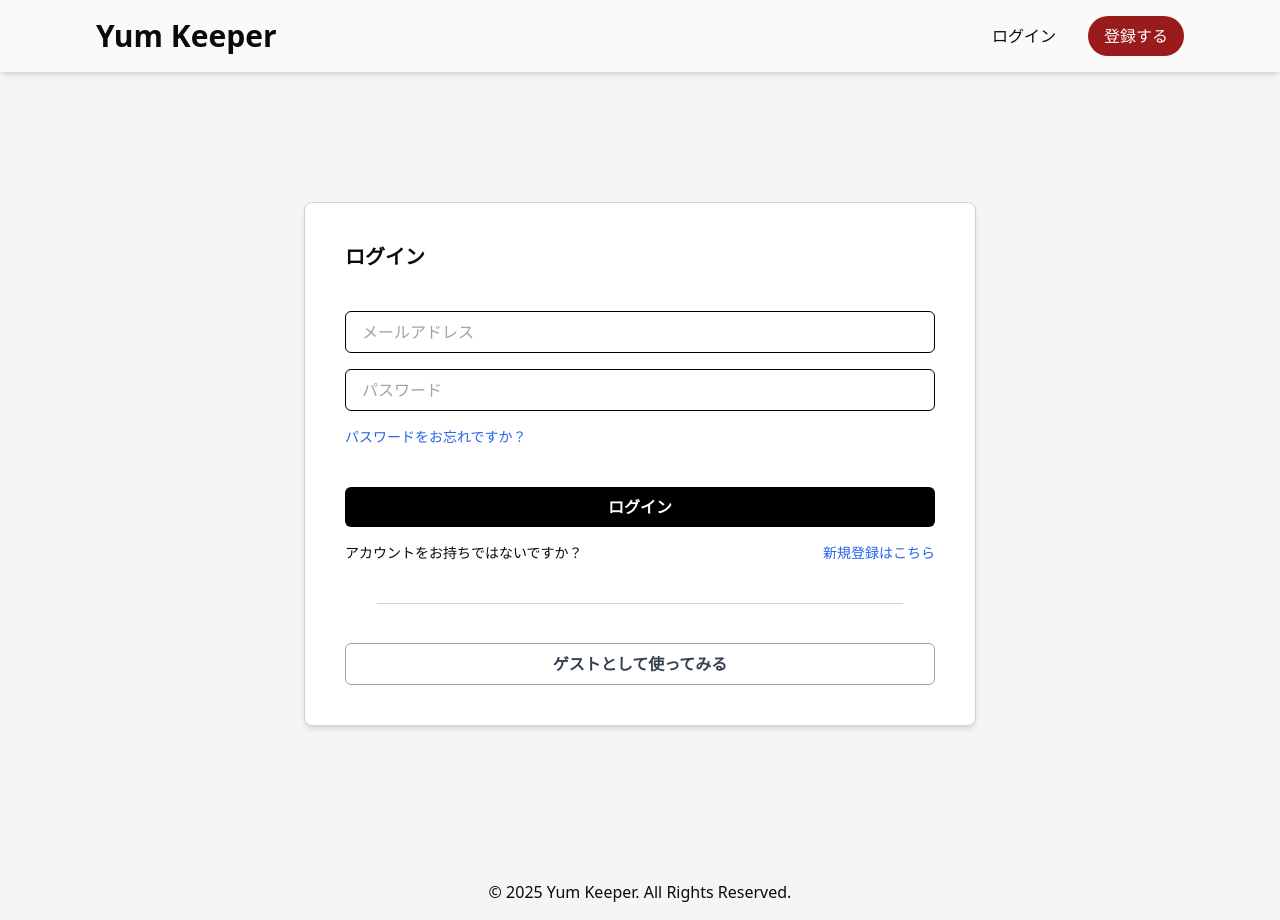
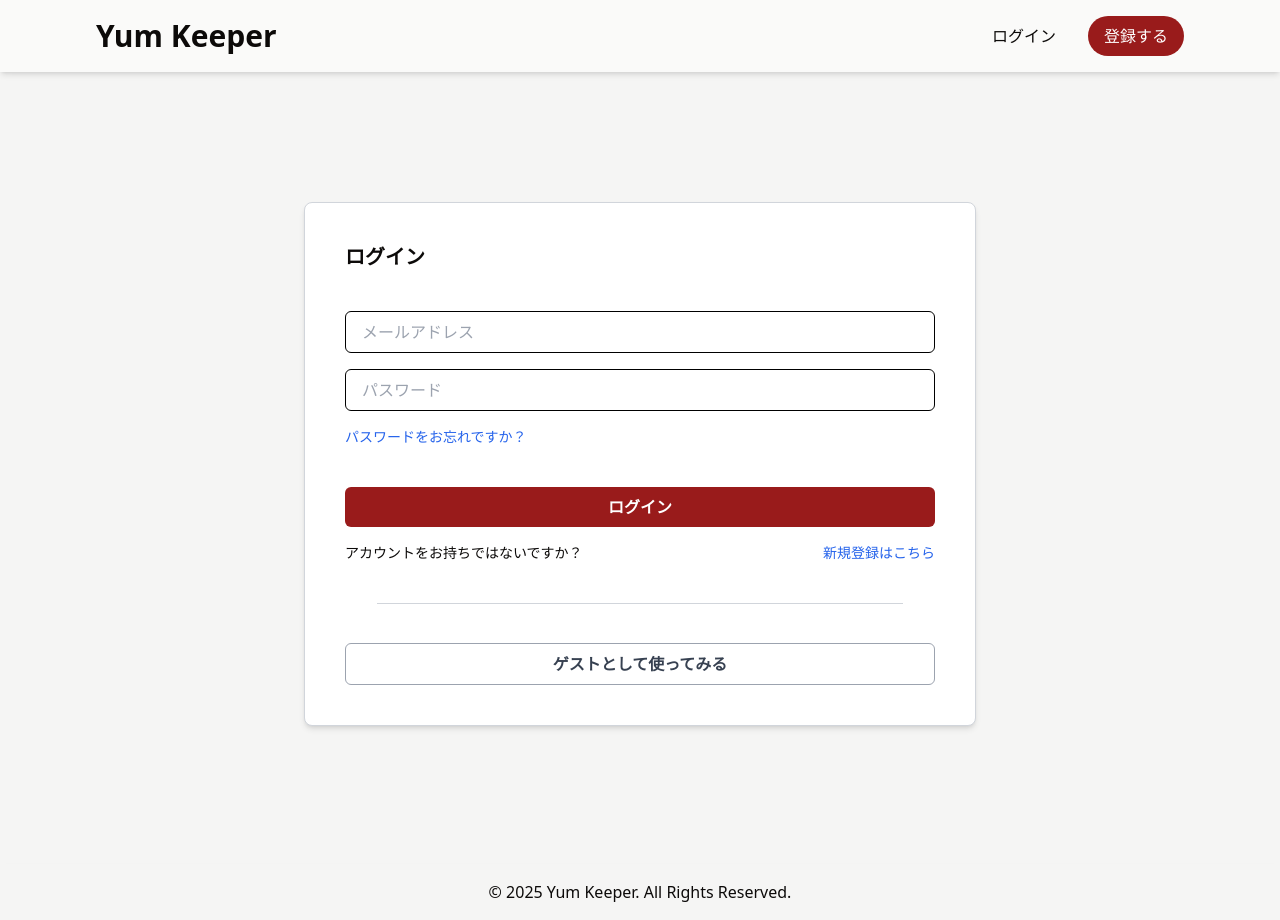
Before and after one commit to y4tk8/yumkeeper_frontend, a Next.js app: page /signin in a window 1280 px wide. Built offline with nearby package versions, Linux system fonts and the light colour scheme; no server answers.

Commit message:
chore: 各用途に応じたボタンデザインを定義 #149

```diff
--- a/src/components/ui/Button.tsx
+++ b/src/components/ui/Button.tsx
@@ -3,7 +3,7 @@ import clsx from "clsx";
 
 interface ButtonProps extends React.ButtonHTMLAttributes<HTMLButtonElement> {
   fullWidth?: boolean;
-  variant?: "primary" | "outline" | "destructive" | "pagination";
+  variant?: "primary" | "secondary" | "outline" | "destructive" | "guest" | "pagination";
   className?: string;
   disabled?: boolean;
 }
@@ -23,16 +23,24 @@ export default function Button({
     switch (variant) {
       case "primary":
         return disabled
-          ? "bg-gray-400 text-white"
-          : "bg-black text-white hover:bg-gray-800";
+          ? "bg-red-800 text-white"
+          : "bg-red-800 hover:bg-red-900 text-white";
+      case "secondary":
+        return disabled
+          ? "bg-gray-700 text-white"
+          : "bg-gray-700 hover:bg-gray-800 text-white";
       case "outline":
         return disabled
-          ? "border border-gray-300 text-gray-400"
+          ? "border border-gray-400 text-gray-400"
           : "border border-gray-400 text-gray-700 hover:bg-gray-100";
       case "destructive":
         return disabled
           ? "bg-gray-400 text-white"
-          : "bg-red-600 text-white hover:bg-red-700";
+          : "bg-red-600 hover:bg-red-700 text-white";
+      case "guest":
+        return disabled
+          ? "border border-emerald-500 text-emerald-500"
+          : "border border-emerald-500 text-emerald-500 hover:bg-emerald-50"
       case "pagination":
         return disabled
         ? "border border-gray-300 text-gray-400"
```
